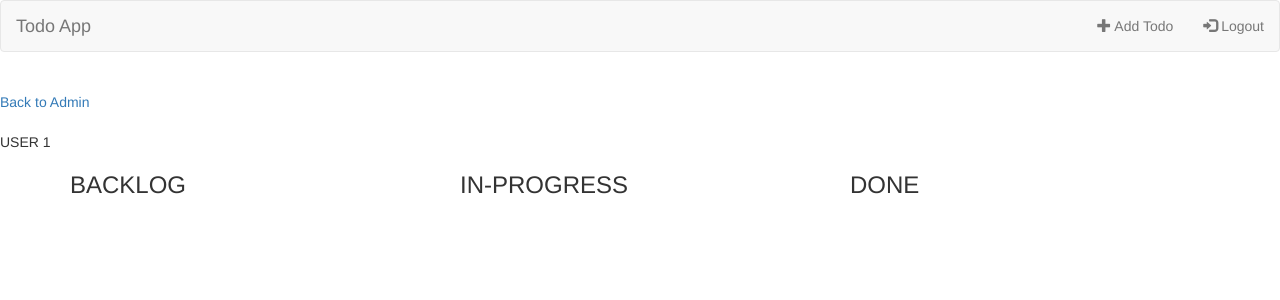
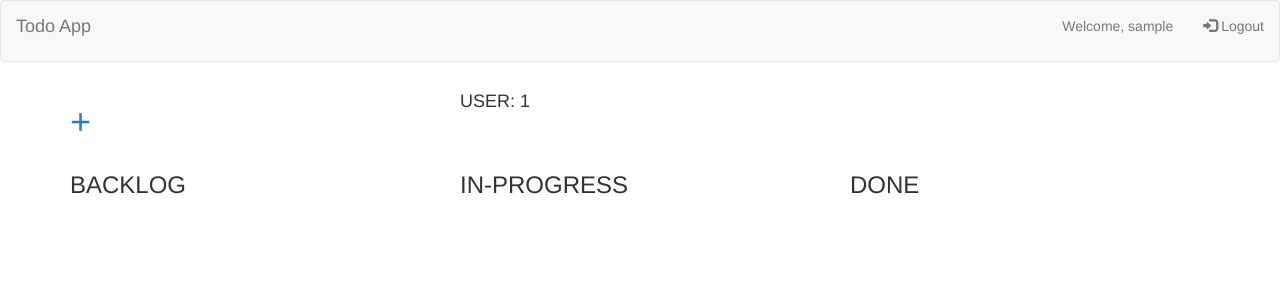
Before and after one commit to FranzDT/todosv2, a PHP site: page /user/user_view.php in a window 1280 px wide. Shown: the top 300 px of the page. Run offline with PHP 8.4, Linux system fonts and the light colour scheme; the visitor is signed in with stand-in values (Sample User, id 1); tables that the repository leaves empty or names only in its code hold one stand-in row (values such as "Sample post").

Commit message:
fixed bug in edit todo

```diff
--- a/add_todo/add_todo_process.php
+++ b/add_todo/add_todo_process.php
@@ -2,7 +2,7 @@
     require "../function/function.php";
 
     $todo_title = $_POST['todo_title'];
-    $todo_desc = $_POST['todo_desc'];
+    $todo_desc = addslashes($_POST['todo_desc']);
     if (isset($_SESSION['edit_todo_user_id']))
     {
         $id = $_SESSION['edit_todo_user_id'];
--- a/index.php
+++ b/index.php
@@ -18,11 +18,12 @@
         <script src="https://maxcdn.bootstrapcdn.com/bootstrap/3.4.0/js/bootstrap.min.js"></script>
     </head>
     <body>
-        <nav class="navbar navbar-default">
+        <nav class="navbar navbar-default navbar-fixed-top">
             <div class="container-fluid">
                 <div class="navbar-header">
                 <a class="navbar-brand" href="#">Todo App</a>
                 </div>
+
                 <ul class="nav navbar-nav navbar-right">
                 <li><a href="./registration/reg_view.php"><span class="glyphicon glyphicon-user"></span> Sign Up</a></li>
                 <li><a href="./login/login_view.php"><span class="glyphicon glyphicon-log-in"></span> Login</a></li>
--- a/login/login_process.php
+++ b/login/login_process.php
@@ -18,18 +18,16 @@
     }
     elseif (isset($_POST['password']))
     {
-        if (verifyPassword($password, $password))
+        if (verifyPassword($username, $password))
         {
             setUserDetail($username);
             setSignIn($username);
             if ($_SESSION['user_role_id'] == 200)
             {
-                setSignIn($username);
                 header("Location: ../user/user_view.php");
             }
             elseif ($_SESSION['user_role_id'] == 100)
             {
-                setSignIn($username);
                 header("Location: ../admin/admin_view.php");
             }
         }
--- a/user/user_view.php
+++ b/user/user_view.php
@@ -50,10 +50,28 @@
         <nav class="navbar navbar-default">
             <div class="container-fluid">
                 <div class="navbar-header">
-                <a class="navbar-brand" href="../index.php">Todo App</a>
+                <?php
+                    if ($_SESSION['user_role_id'] == 100)
+                    {
+                        echo "<a class='navbar-brand' href='../admin/admin_view.php'>Todo App</a>";
+                    }
+                    else
+                    {
+                        echo "<a class='navbar-brand' href='../user/user_view.php'>Todo App</a>";
+                    }
+                ?>
                 </div>
                 <ul class="nav navbar-nav navbar-right">
-                <li><a href="../add_todo/add_todo_view.php"><span class="glyphicon glyphicon-plus"></span> Add Todo </a></li>
+                <?php
+                    if ($_SESSION['user_role_id'] == 100)
+                    {
+                        echo "<li><a href='../admin/admin_view.php'><p>Welcome, ". $_SESSION['username'] ."</p></a></li>";
+                    }
+                    else
+                    {
+                        echo "<li><a href='../user/user_view.php'><p>Welcome, ". $_SESSION['username'] ."</p></a></li>";
+                    }
+                ?>
                 <li><a href="../index.php?logout=yes"><span class="glyphicon glyphicon-log-in"></span> Logout </a></li>
                 </ul>
             </div>
@@ -66,8 +84,7 @@
                 {
                     $_SESSION['edit_todo_user_id'] = $_GET['admingetuser'];
                 }
-                echo "<br><a href='../admin/admin_view.php'>Back to Admin</a><br>";
-                echo "<br>USER ".$_SESSION['edit_todo_user_id'];
+                $id = $_SESSION['edit_todo_user_id'];
                 $backlog = getUserTodoBacklog($_SESSION['edit_todo_user_id']);
                 $progress = getUserTodoProgress($_SESSION['edit_todo_user_id']);
                 $done = getUserTodoDone($_SESSION['edit_todo_user_id']);
@@ -79,9 +96,24 @@
                 $done = getUserTodoDone($_SESSION['user_id']);
             }
         ?>
-
         </div>
             <div class="container">
+                <div class="row">
+                    <div class="col-lg-3">
+                        <h1><a href="../add_todo/add_todo_view.php">&plus;</a></h1>
+                    </div>
+                    <div class="col-lg-1"></div>
+                    <div class="col-lg-3">
+                    <?php
+                        if (isset($_SESSION['edit_todo_user_id']))
+                        {
+                            echo "<H4>USER: ". $id ."</H4>";
+                        }
+                    ?>
+                    </div>
+                    <div class="col-lg-1"></div>
+                    <div class="col-lg-3"></div>
+                </div>
                 <div class="row">
                     <div class="col-lg-3">
                         <h3>BACKLOG</h3>
```
Also changed, not shown: add_todo/add_todo_view.php (+15 -2 lines), admin/admin_view.php (+11 -2 lines), edit_todo/edit_todo_view.php (+12 -2 lines), edit_user/edit_user_view.php (+11 -1 lines).
